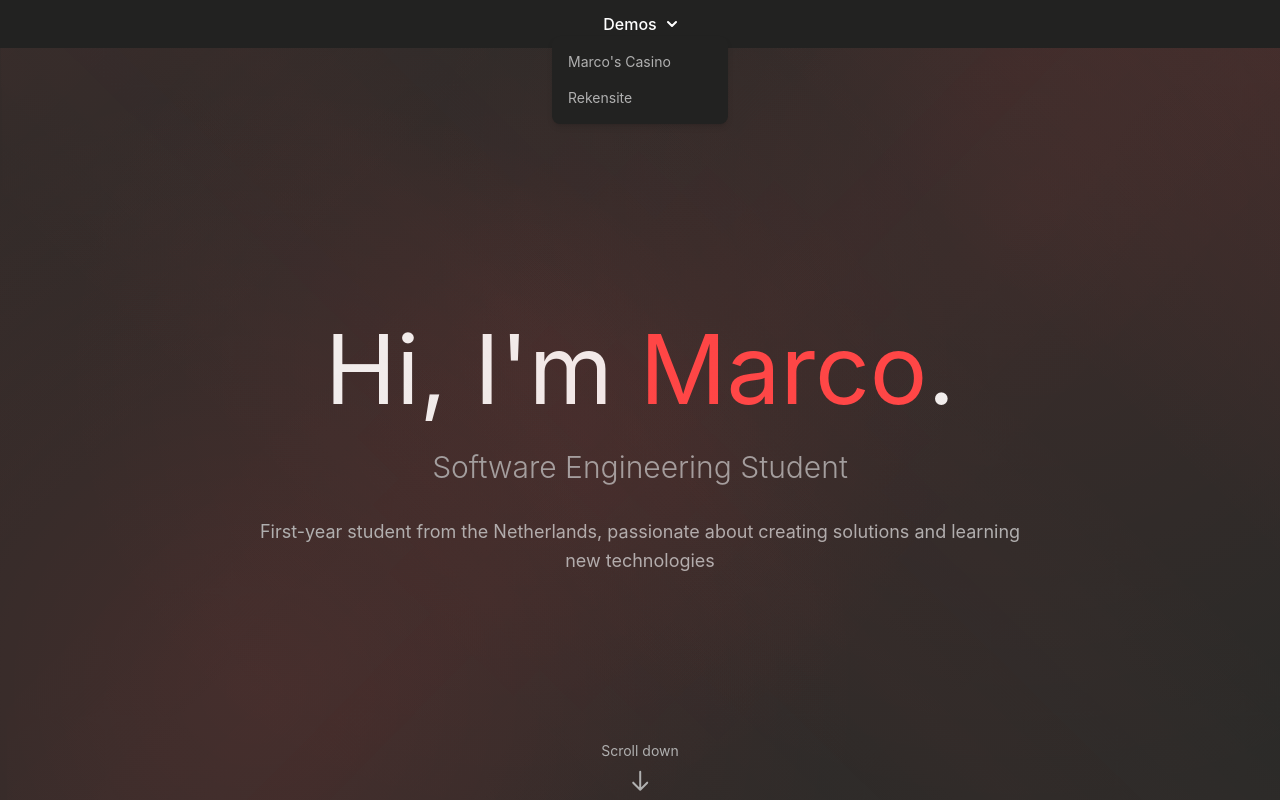
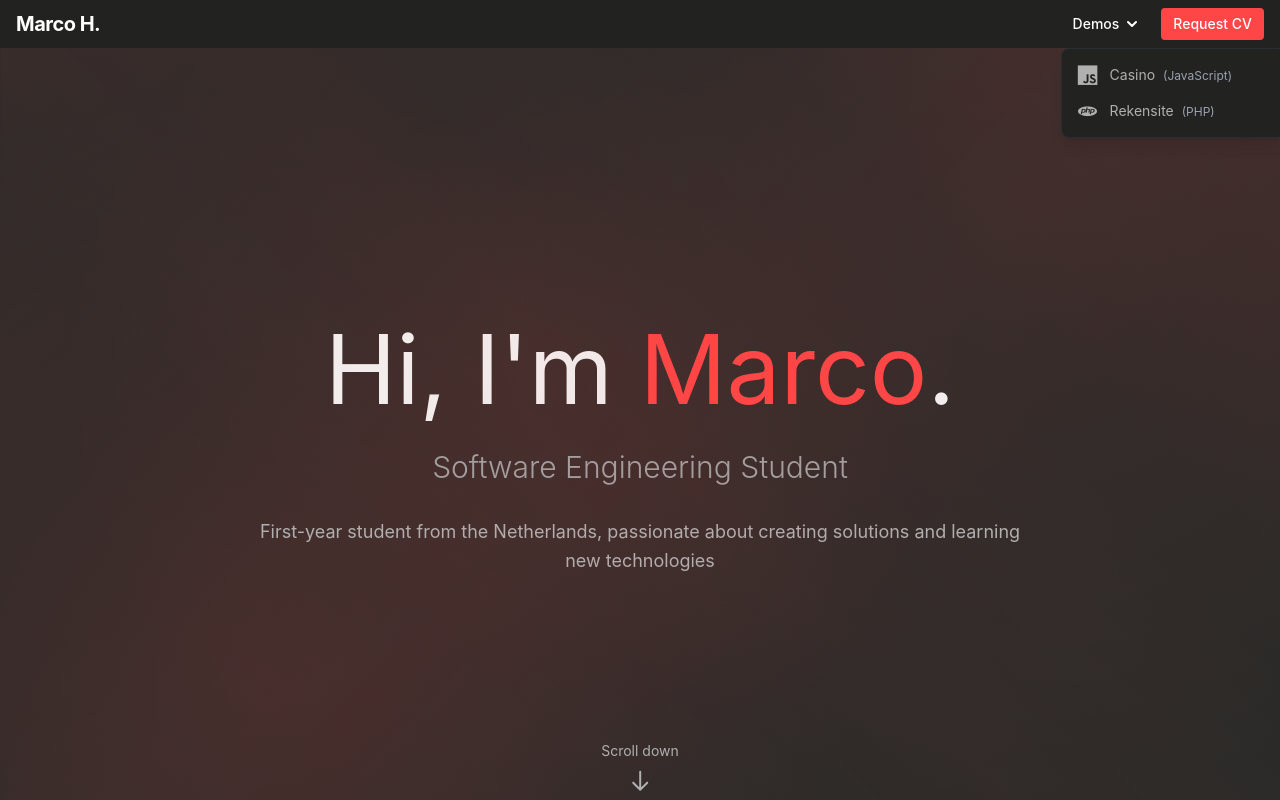
Before and after one commit to msh31/portfolio-public, a website: page src/index.html in a window 1280 px wide. Both pictures are taken after a click on the button "Demos". Shown: the top 800 px of the page. Drawn offline with nearby package versions, Linux system fonts and the light colour scheme; files that its build step writes are made by us from their sources; files whose address does not match are found by name; a web font is replaced by a local one.

Commit message:
feat: add navbar button and 'brand' name

```diff
--- a/src/assets/js/script.js
+++ b/src/assets/js/script.js
@@ -23,20 +23,16 @@ function initializeNavigation() {
     if (dropdownBtn && dropdownMenu) {
         dropdownBtn.addEventListener('click', function(e) {
             e.preventDefault();
+            e.stopPropagation();
             dropdownMenu.classList.toggle('hidden');
-
-            if (!dropdownMenu.classList.contains('hidden')) {
-                const buttonRect = dropdownBtn.getBoundingClientRect();
-                dropdownMenu.style.position = 'absolute';
-                dropdownMenu.style.top = `${buttonRect.bottom}px`;
-                dropdownMenu.style.left = `${buttonRect.left}px`;
-            }
+            dropdownBtn.setAttribute('aria-expanded', !dropdownMenu.classList.contains('hidden'));
         });
 
         // Close dropdown when clicking outside
         document.addEventListener('click', function(event) {
             if (!dropdownBtn.contains(event.target) && !dropdownMenu.contains(event.target)) {
                 dropdownMenu.classList.add('hidden');
+                dropdownBtn.setAttribute('aria-expanded', 'false');
             }
         });
 
@@ -44,9 +40,18 @@ function initializeNavigation() {
         document.addEventListener('keydown', function(event) {
             if (event.key === 'Escape' && !dropdownMenu.classList.contains('hidden')) {
                 dropdownMenu.classList.add('hidden');
+                dropdownBtn.setAttribute('aria-expanded', 'false');
                 dropdownBtn.focus();
             }
         });
+
+        dropdownMenu.classList.add('left-0', 'w-56');
+        dropdownMenu.style.left = '';
+        dropdownMenu.style.right = '';
+        dropdownMenu.style.width = '';
+
+        dropdownMenu.classList.add('hidden');
+        dropdownBtn.setAttribute('aria-expanded', 'false');
     }
 }
 
--- a/src/index.html
+++ b/src/index.html
@@ -12,33 +12,37 @@
 </head>
 <body class="font-inter overflow-x-hidden h-full min-h-screen flex flex-col">
 
-<nav class="bg-bgaccent sticky top-0 z-50 backdrop-blur-sm bg-opacity-95">
-    <div class="max-w-screen-xl flex flex-wrap items-center justify-center mx-auto px-4 py-3">
-        <button data-collapse-toggle="navbar-dropdown" type="button" class="inline-flex items-center p-2 w-10 h-10 justify-center text-sm rounded-lg md:hidden focus:outline-none text-gray-400 hover:text-perfectred transition-colors" aria-controls="navbar-dropdown" aria-expanded="false">
-            <span class="sr-only">Open main menu</span>
-            <svg class="w-5 h-5" aria-hidden="true" xmlns="http://www.w3.org/2000/svg" fill="none" viewBox="0 0 17 14">
-                <path stroke="currentColor" stroke-linecap="round" stroke-linejoin="round" stroke-width="2" d="M1 1h15M1 7h15M1 13h15"/>
+<nav class="bg-bgaccent sticky top-0 z-50 backdrop-blur-sm bg-opacity-95 w-full">
+    <div class="max-w-screen-xl flex items-center justify-between mx-auto px-4 py-2">
+        <span class="text-white font-bold text-lg md:text-xl tracking-tight select-none mr-2">Marco H.</span>
+        <div class="hidden md:flex items-center space-x-1">
+            <!-- Demos Dropdown -->
+            <div class="relative" id="demos-dropdown-parent">
+                <button id="dropdownNavbarLink" type="button" class="flex items-center gap-1 px-3 py-1.5 rounded-sm text-sm font-medium text-white hover:text-perfectred focus:outline-none focus-visible:ring-2 focus-visible:ring-perfectred transition-colors cursor-pointer" aria-haspopup="true" aria-expanded="false" style="cursor:pointer;">
+                    Demos
+                    <svg class="w-2.5 h-2.5 ms-1 transition-transform duration-200" aria-hidden="true" xmlns="http://www.w3.org/2000/svg" fill="none" viewBox="0 0 10 6">
+                        <path stroke="currentColor" stroke-linecap="round" stroke-linejoin="round" stroke-width="2" d="m1 1 4 4 4-4"/>
                     </svg>
                 </button>
-        <div class="hidden w-full md:block md:w-auto" id="navbar-dropdown">
-            <ul class="flex flex-col font-medium p-4 md:p-0 mt-4 rounded-lg bg-background md:flex-row md:mt-0 md:border-0 md:bg-transparent">
+                <div id="dropdownNavbar" class="z-20 absolute left-0 mt-2 font-normal rounded-lg shadow-lg w-56 bg-bgaccent border border-gray-700/40 transition-all duration-200 hidden">
+                    <ul class="py-2 text-sm text-graycustom" aria-labelledby="dropdownNavbarLink">
                         <li>
-                    <button id="dropdownNavbarLink" data-dropdown-toggle="dropdownNavbar" class="flex items-center justify-between w-full py-2 px-3 cursor-pointer rounded-sm hover:text-perfectred md:hover:bg-transparent md:border-0 md:p-0 md:w-auto text-white transition-colors">Demos
-                        <svg class="w-2.5 h-2.5 ms-2.5" aria-hidden="true" xmlns="http://www.w3.org/2000/svg" fill="none" viewBox="0 0 10 6">
-                            <path stroke="currentColor" stroke-linecap="round" stroke-linejoin="round" stroke-width="2" d="m1 1 4 4 4-4"/>
-                        </svg></button>
-                    <div id="dropdownNavbar" class="z-10 hidden font-normal rounded-lg shadow-md w-44 bg-bgaccent">
-                        <ul class="py-2 text-sm text-graycustom" aria-labelledby="dropdownLargeButton">
-                            <li>
-                                <a href="https://casino.marco007.dev" class="block px-4 py-2 hover:bg-background hover:text-perfectred transition-colors">Marco's Casino</a>
+                            <a href="https://casino.marco007.dev" class="flex items-center gap-3 px-4 py-2 hover:bg-background hover:text-perfectred transition-colors rounded-t-lg focus:bg-background focus:text-perfectred" target="_blank" rel="noopener noreferrer">
+                                <i class="devicon-javascript-plain text-xl"></i>
+                                <span>Casino <span class="ml-1 text-xs text-gray-400">(JavaScript)</span></span>
+                            </a>
                         </li>
                         <li>
-                                <a href="https://rekenen.marco007.dev" class="block px-4 py-2 hover:bg-background hover:text-perfectred transition-colors">Rekensite</a>
+                            <a href="https://rekenen.marco007.dev" class="flex items-center gap-3 px-4 py-2 hover:bg-background hover:text-perfectred transition-colors rounded-b-lg focus:bg-background focus:text-perfectred" target="_blank" rel="noopener noreferrer">
+                                <i class="devicon-php-plain text-xl"></i>
+                                <span>Rekensite <span class="ml-1 text-xs text-gray-400">(PHP)</span></span>
+                            </a>
                         </li>
                     </ul>
                 </div>
-                </li>
-            </ul>
+            </div>
+            <!-- Request CV Button -->
+            <a href="mailto:marco@marco007.dev?subject=Request%20for%20CV" class="ml-2 px-3 py-1.5 rounded bg-perfectred text-white text-sm font-medium hover:bg-red-600 transition-colors whitespace-nowrap">Request CV</a>
         </div>
     </div>
 </nav>
@@ -309,7 +313,7 @@
 
                 <!-- Dynamic Project Container -->
                 <div id="projectContainer" class="grid grid-cols-1 md:grid-cols-2 lg:grid-cols-3 gap-8 transition-all duration-300">
-                    <!-- Projects will be dynamically inserted here -->
+                    <!-- dynamic -->
                 </div>
             </div>
         </section>
@@ -325,7 +329,6 @@
     </footer>
 </div>
 
-<!-- Scripts -->
 <script src="assets/js/carousel.js"></script>
 <script src="assets/js/script.js"></script>
 </body>
```
Also changed, not shown: 1 other file. Lines whose indentation alone changed are shown as unchanged.
